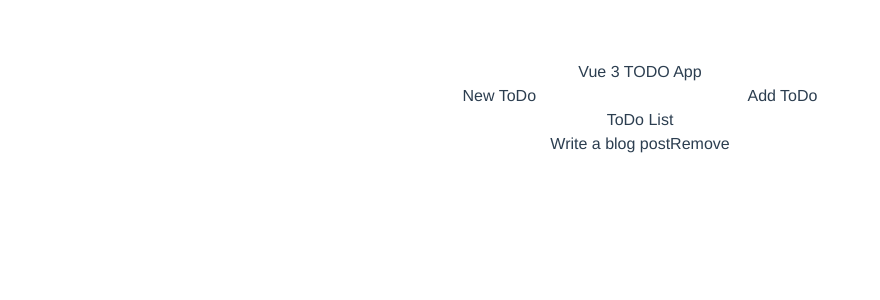
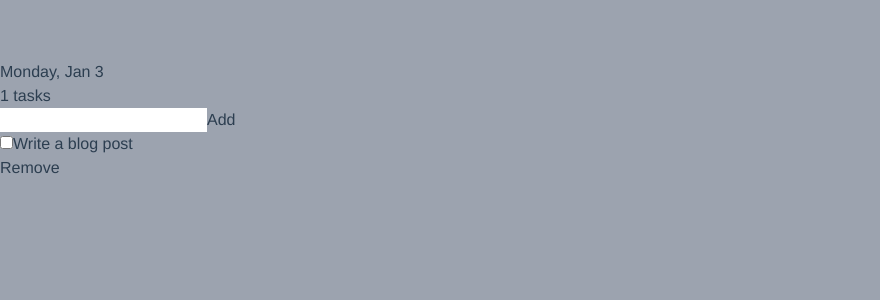
Before and after one commit to Ray0Emma/Vite-todo, a Vue app: page / in a window 1280 px wide. Shown: the top 300 px of the page, without its empty margins (0-880 px from the left). Built offline with nearby package versions, Linux system fonts and the light colour scheme.

Commit message:
feat: added date and tasks number

```diff
--- a/src/App.vue
+++ b/src/App.vue
@@ -3,20 +3,22 @@
 </template>
 
 <script>
-import HelloWorld from './components/HelloWorld.vue'
+import HelloWorld from "./components/HelloWorld.vue";
 export default {
   name: "App",
   components: {
     HelloWorld,
-  }
-}
+  },
+};
 </script>
 <style>
+body {
+  background-color: #9ca3af;
+}
 #app {
   font-family: Avenir, Helvetica, Arial, sans-serif;
   -webkit-font-smoothing: antialiased;
   -moz-osx-font-smoothing: grayscale;
-  text-align: center;
   color: #2c3e50;
   margin-top: 60px;
 }
--- a/src/components/HelloWorld.vue
+++ b/src/components/HelloWorld.vue
@@ -1,28 +1,50 @@
 <template>
-<h1>{{ msg }}</h1>
-    <form @submit.prevent="addTodo()">
-        <label>New ToDo </label>
+  <!-- <h1>{{ msg }}</h1> -->
+  <div class="container-md">
+    <div class="p-6 max-w-md mx-auto bg-gray-200 rounded-xl shadow-lg">
+      <h1 class="text-lg font-semibold mb-3">
+        {{
+          new Date().toLocaleString("en-us", {
+            weekday: "long",
+            day: "numeric",
+            month: "short",
+          })
+        }}
+      </h1>
+      <span class="text-cyan-600 font-base">{{ todos.length }} tasks</span>
+      <form @submit.prevent="addTodo()" class="mt-7 mb-7 flex justify-between">
         <input
+          class="border-2 border-cyan-600 outline-0 bg-slate-200"
           v-model="newTodo"
           name="newTodo"
           autocomplete="off"
-        >
-        <button>Add ToDo</button>
+        />
+        <button class="ml-3">Add</button>
       </form>
-    <h2>ToDo List</h2>
       <ul v-if="todos.length > 0">
         <li
           v-for="(todo, index) in todos"
           :key="index"
+          class="flex justify-between"
         >
-            <span
-                :class="{ done: todo.done }"
+          <div class="inline">
+            <input
+              class="mr-2"
+              type="checkbox"
+              :name="todo.content"
+              :checked="todo.done"
               @click="doneTodo(todo)"
-            >{{ todo.content }}</span>
-            <button @click="removeTodo(index)">Remove</button>
+            />
+            <label :for="todo.content" :class="{ done: todo.done }">{{
+              todo.content
+            }}</label>
+          </div>
+          <button @click="removeTodo(index)" class="text-end">Remove</button>
         </li>
       </ul>
-    <h4 v-else>Empty list.</h4>
+      <h4 v-else class="text-center">Empty list.</h4>
+    </div>
+  </div>
 </template>
 
 <script>
@@ -31,34 +53,36 @@ import { ref } from "vue";
 export default {
   // name: 'Todo',
   setup() {
-    const newTodo  = ref("");
-    const defaultData = [{
+    const newTodo = ref("");
+    const defaultData = [
+      {
         done: false,
-                content: 'Write a blog post'
-            }]
-            const todosData = JSON.parse(localStorage.getItem('todos')) || defaultData;
+        content: "Write a blog post",
+      },
+    ];
+    const todosData = JSON.parse(localStorage.getItem("todos")) || defaultData;
     const todos = ref(todosData);
-            function addTodo () {
+    function addTodo() {
       if (newTodo.value) {
         todos.value.push({
           done: false,
-                        content: newTodo.value
+          content: newTodo.value,
         });
-                    newTodo.value = '';
+        newTodo.value = "";
       }
       saveData();
     }
-            function doneTodo (todo) {
-                todo.done = !todo.done
+    function doneTodo(todo) {
+      todo.done = !todo.done;
       saveData();
     }
-            function removeTodo (index) {
+    function removeTodo(index) {
       todos.value.splice(index, 1);
       saveData();
     }
-            function saveData () {
+    function saveData() {
       const storageData = JSON.stringify(todos.value);
-                localStorage.setItem('todos', storageData);
+      localStorage.setItem("todos", storageData);
     }
     return {
       todos,
@@ -66,14 +90,13 @@ export default {
       addTodo,
       doneTodo,
       removeTodo,
-                saveData
+      saveData,
     };
   },
   props: {
     msg: String,
   },
-}
-
+};
 </script>
 
 <style scoped>
```
Lines whose indentation alone changed are shown as unchanged.
